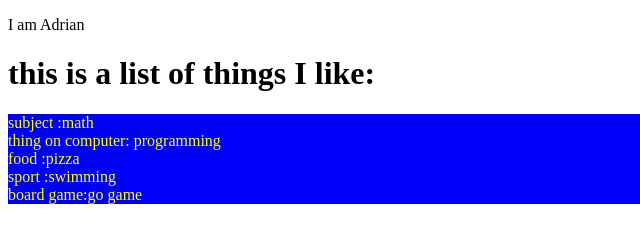
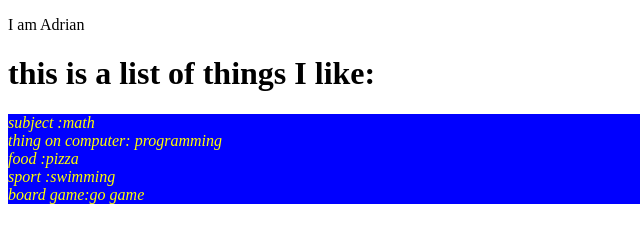
Before and after one commit to adrianyang2012/coursera_test, a plain HTML site: page index.html in a window 1280 px wide. In both pictures the pointer is over the element 640 px from the left and 158 px from the top of the page. Shown: the full height of the page, 0-640 px from the left. Drawn offline with Linux system fonts and the light colour scheme.

Commit message:
Update index.html

```diff
--- a/index.html
+++ b/index.html
@@ -7,7 +7,7 @@
 			background-color:blue;
 			color:yellow;
 		}
-		h1:hover #the_list{
+		#the_list:hover{
 			font-style: italic;
 		}
 	</style>
```
